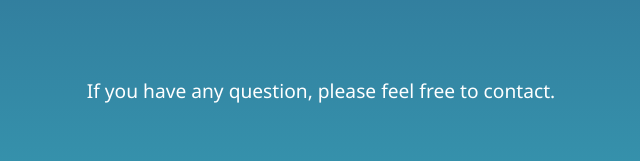
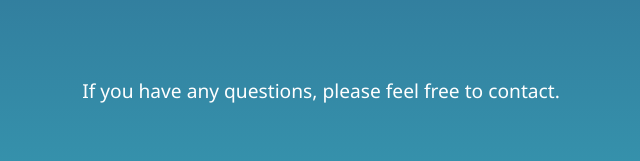
Before and after one commit to Rakiaweb/akira, a plain HTML site: page index.html in a window 1280 px wide. Shown: the part 4187-4348 px from the top of the page, 319-959 px from the left. Drawn offline with Linux system fonts and the light colour scheme.

Commit message:
Update index.html

```diff
--- a/index.html
+++ b/index.html
@@ -172,7 +172,7 @@
       <div id="contact" class="section">
         <div class="container">
           <h1>CONTACT</h1>
-          <p>If you have any question, please feel free to contact.</p>
+          <p>If you have any questions, please feel free to contact.</p>
 
           <div class="email">
             <h2>E-MAIL</h2>
```
